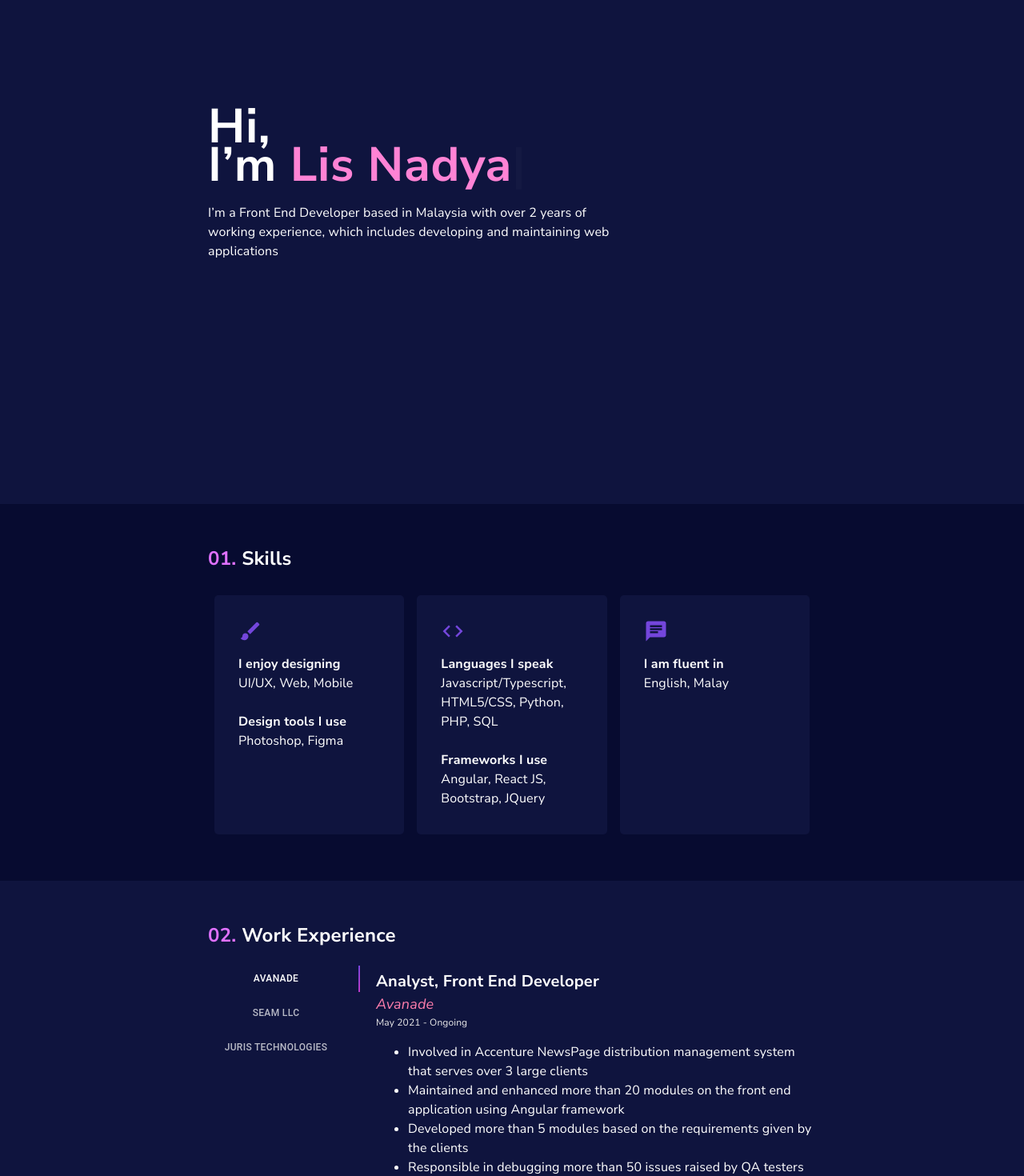
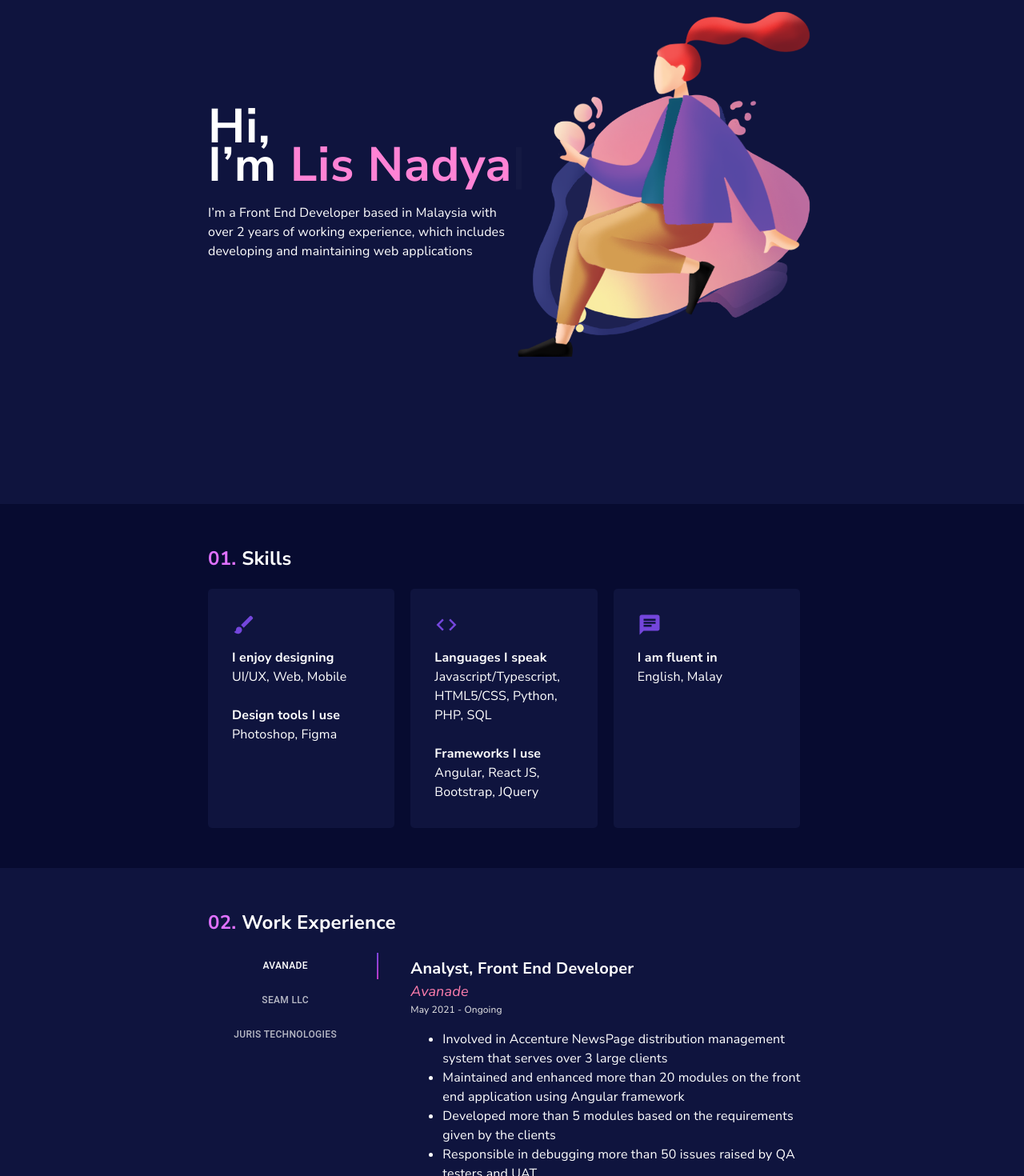
Before and after one commit to LisNadya98/portfolio, a React (Create React App) app: page / in a window 1280 px wide. Shown: the part 220-1690 px from the top of the page at 80% size. Built offline with nearby package versions, Linux system fonts and the light colour scheme.

Commit message:
[Upd] add new img

```diff
--- a/src/asset/styles.css
+++ b/src/asset/styles.css
@@ -253,3 +253,15 @@
     transform: translateY(0);
     opacity: 1;
   }
+
+  .headerImg {
+    user-drag: none;
+    -webkit-user-drag: none;
+    user-select: none;
+    -moz-user-select: none;
+    -webkit-user-select: none;
+    -ms-user-select: none;
+    width:100%;
+    margin:auto;
+    max-height: 100%;
+  }
--- a/src/asset/styles.js
+++ b/src/asset/styles.js
@@ -179,6 +179,7 @@ const useStyles = makeStyles((theme) => ({
     },
 
     skillList: {
+        width:"calc(100% - 20px)",
         position: "relative",
         padding:"30px 30px 25px 30px",
         borderRadius:"5px",
--- a/src/component/web.js
+++ b/src/component/web.js
@@ -14,6 +14,7 @@ import {Button,
 import {Brush, Code, LinkedIn, MailOutline, Chat, Computer} from '@material-ui/icons';
 import '../asset/styles.css';
 
+import header from "../element/portfolio.png";
 import j1 from "../element/j1.png";
 import p1 from "../element/p1.png";
 import trs1 from "../element/trs1.png";
@@ -34,7 +35,7 @@ function reveal() {
 
 window.addEventListener("scroll", reveal);
 function TabPanel(props) {
-  const { children, value, index, isSmall, ...other } = props;
+  const { children, value, index, ...other } = props;
 
   return (
     <div
@@ -45,7 +46,7 @@ function TabPanel(props) {
       {...other}
     >
       {value === index && (
-        <div style={{marginTop: "-5px", marginLeft:isSmall ? "0" : "20px"}}>
+        <div style={{marginTop: "-5px"}}>
           <Typography>{children}</Typography>
         </div>
       )}
@@ -54,7 +55,6 @@ function TabPanel(props) {
 }
 
 TabPanel.propTypes = {
-  isSmall: Boolean,
   children: PropTypes.node,
   index: PropTypes.any.isRequired,
   value: PropTypes.any.isRequired,
@@ -72,13 +72,24 @@ function Web(props) {
   const [isSmall, setIsSmall] = useState( window.matchMedia("(max-width: 790px)").matches );
   const [value, setValue] = React.useState(0);
   const [menuValue, setMenuValue] = React.useState(0);
+
+  const menuList = [
+    {id: 0, label: "About", link: "about"},
+    {id: 1, label: "Skills", link: "skills"},
+    {id: 2, label: "Work Experience", link: "experience"},
+    {id: 3, label: "Recent projects", link: "projects"},
+    {id: 4, label: "Contact", link: "contact"}
+  ];
+
   const handleChange = (event, newValue) => {
     setValue(newValue);
   };
+
   const handleMenuChange = (event, newValue) => {
     setMenuValue(newValue);
   };
-  const [workList, setworkList] = useState([
+
+  const workList = [
     {
       id: 1,
       date: "Apr 2021",
@@ -121,7 +132,7 @@ function Web(props) {
         </ul>),
       showMore: false
     }
-  ])
+  ];
 
   const expList = [
     {
@@ -217,14 +228,6 @@ function Web(props) {
     {id: 1, label: "Email", link: "mailto:lisnadyaz@gmail.com", icon:(<MailOutline />)},
     {id: 2, label: "LinkedIn", link: "https://www.linkedin.com/in/lisnadya/", icon:(<LinkedIn />)}];
 
-  const menuList = [
-    {id: 0, label: "About", link: "about"},
-    {id: 1, label: "Skills", link: "skills"},
-    {id: 2, label: "Work Experience", link: "experience"},
-    {id: 3, label: "Recent projects", link: "projects"},
-    {id: 4, label: "Contact", link: "contact"}
-    ];
-
     useEffect(() => {
       window.matchMedia("(max-width: 500px)").addListener(
         e=>{
@@ -239,7 +242,7 @@ function Web(props) {
 
   const getSkills = () => {
     return (
-        <Grid container spacing={2} style={{margin:"auto", maxWidth:"800px", padding:"0 20px"}}>
+        <Grid container style={{margin:"auto", maxWidth:"800px", padding:"0 20px"}}>
           <Grid container className={`${classes.header} reveal`}>
             <Typography className={classes.fontBodyH2} style={{textAlign:"left"}}>
             <span className={classes.numberHighlight}>01.</span> {skill.title}
@@ -395,9 +398,9 @@ function Web(props) {
           </Grid>
         </Toolbar>
       </AppBar>
-      <Grid id="about"  container justify="center" alignItems={"center"} style={{width:"100%", height:"100vh", position:"relative", background:"#0F143E"}}>
-        <Grid container style={{maxWidth:"800px", padding:"20px"}}>
-          <Grid item xs={isSmall ? 12 : 8}>
+      <Grid id="about" justify="center" alignItems="center"   container style={{width:"100%", height:"100vh", position:"relative", background:"#0F143E"}}>
+        <Grid container justify="center" alignItems="center"  style={{maxWidth:"800px", padding:"20px"}}>
+          <Grid item xs={isSmall ? 12 : 6}>
             <Typography className={`${classes.fontBodyHeader}`} style={{textAlign:"left", width:"fit-content"}}>
               Hi,<br/>I’m <span className={`${classes.highlight} typing`}>Lis Nadya</span>
             </Typography>
@@ -406,7 +409,12 @@ function Web(props) {
               I’m a Front End Developer based in Malaysia with over 2 years of working experience, which includes developing and maintaining web applications
             </Typography>
           </Grid>
-          <Grid item xs={4}></Grid>
+          {
+            !isSmall &&
+            <Grid item xs={6}>
+              <img className="headerImg" src={header} alt="Header"/>
+              </Grid>
+          }
         </Grid>
       </Grid>
 
@@ -430,17 +438,17 @@ function Web(props) {
             </Typography>
           </Grid>
           <Grid container className="reveal" >
-            <Grid item xs={isSmall ? 12 : 3}>
-              <Tabs orientation={isSmall ? "horizontal" : "vertical"} style={{height: isSmall ? "0" : "224px"}} variant="scrollable" value={value} TabIndicatorProps={{style: {background:'linear-gradient(to bottom right, #5A4BE5, #DD34BD)'}}} onChange={handleChange}>
+            <Grid item xs={isSmall ? 12 : 4}>
+              <Tabs orientation={isSmall ? "horizontal" : "vertical"} style={{height: isSmall ? "0" : "224px", marginRight:isSmall ? "0" : "40px"}} variant="scrollable" value={value} TabIndicatorProps={{style: {background:'linear-gradient(to bottom right, #5A4BE5, #DD34BD)'}}} onChange={handleChange}>
                 {
                   expList.map(a => {return (<Tab style={{color:"white", fontSize:"12px", minWidth: "50px", minHeight:"0", marginBottom:"10px", marginRight:"20px"}} key={a.id} label={isSmall ? `0${a.id}.`: a.company} {...a11yProps(a.id)} />)})
                 }
               </Tabs>
             </Grid>
-            <Grid item xs={isSmall ? 12 : 9}>
+            <Grid item xs={isSmall ? 12 : 8}>
             {
               expList.map(a => {return (
-                <TabPanel key={a.id} isSmall={isSmall} value={value} index={a.id}>
+                <TabPanel key={a.id} value={value} index={a.id}>
                   <Typography className={classes.fontBodyH3} style={{textAlign:"left"}}>
                     {a.role}
                   </Typography>
```
Also changed, not shown: src/element/portfolio.png (added).
